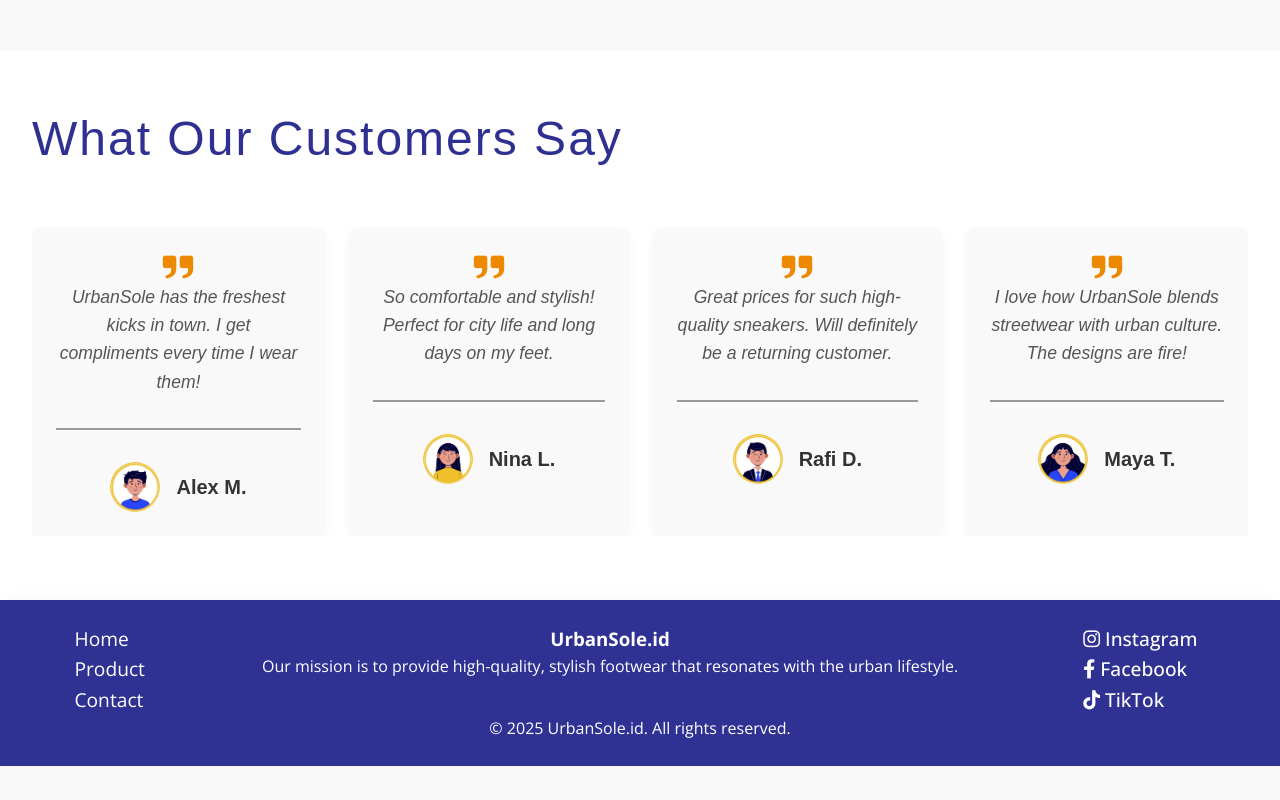
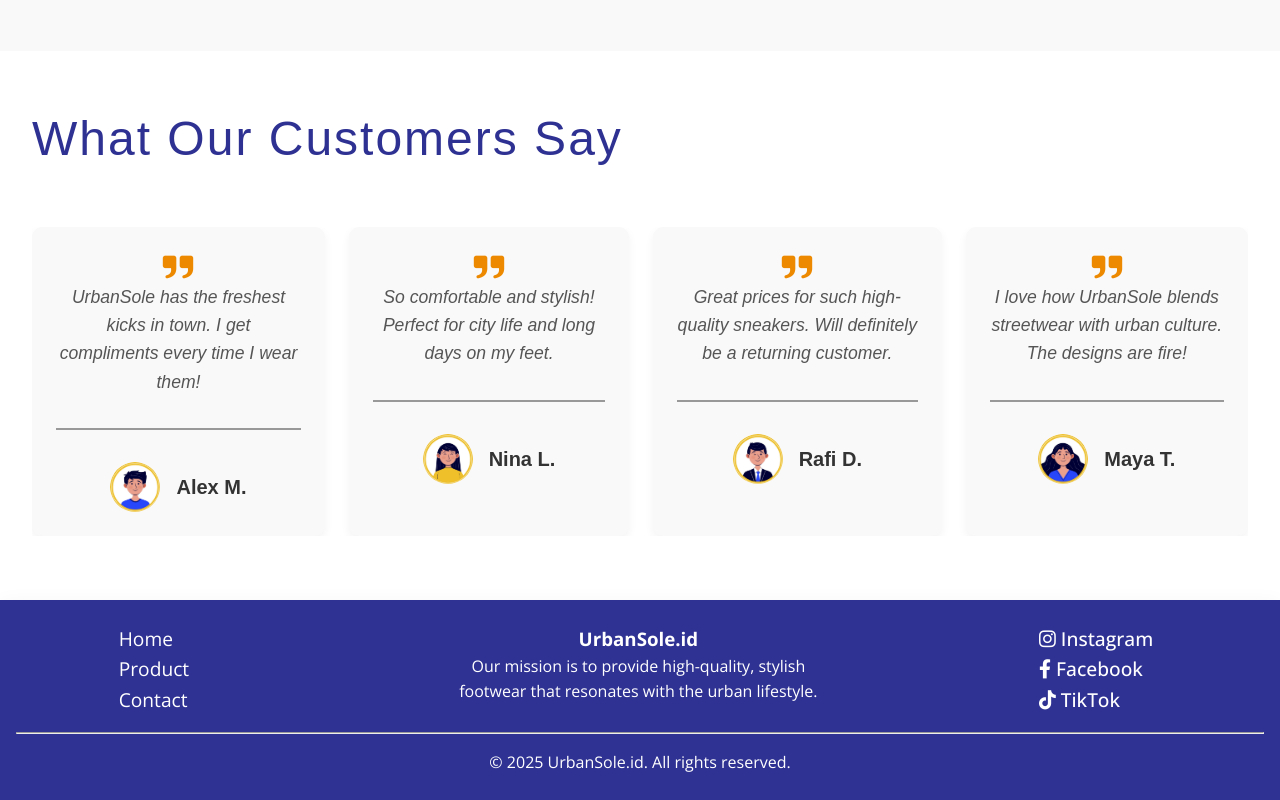
Before and after one commit to AhmadFauzanZW/UrbanSole, a plain HTML site: page index.html in a window 1280 px wide. Shown: the part 3340-4140 px from the top of the page. Before the commit the page ends 4106 px from the top, so only its background shows below. Drawn offline with nearby package versions, Linux system fonts and the light colour scheme.

Commit message:
feat: fix footer

```diff
--- a/index.html
+++ b/index.html
@@ -203,6 +203,7 @@
         </div>
       </div>
     </div>
+    <hr>
     <div class="bottom">
       <p>&copy; 2025 UrbanSole.id. All rights reserved.</p>
     </div>
--- a/style.css
+++ b/style.css
@@ -703,17 +703,26 @@ footer .top {
   display: flex;
   align-items: start;
   justify-content: space-around;
+  margin-bottom: 1rem;
 }
 
 footer .left .nav-links {
   list-style: none;
   text-align: start;
+  width: 127px;
 }
 
 footer .left .nav-links li a {
   text-decoration: none;
   color: white;
   font-size: 1.2rem;
+}
+
+footer .center {
+  display: flex;
+  flex-direction: column;
+  align-items: center;
+  width: 30%;
 }
 
 .social-links {
@@ -728,6 +737,13 @@ footer .left .nav-links li a {
   color: white;
   margin: 0 0.5rem;
   text-decoration: none;
+}
+
+footer .bottom {
+  display: flex;
+  justify-content: center;
+  align-items: center;
+  margin-top: 1rem;
 }
 
 /* Responsive Fixes */
```
